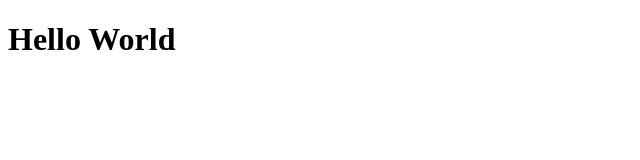
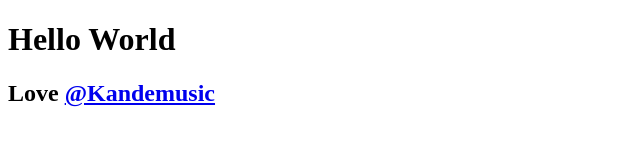
Before and after one commit to akande8901/akande.github.io, a plain HTML site: page index.html in a window 1280 px wide. Shown: the whole page, without its empty margins (0-640 px from the left). Drawn offline with Linux system fonts and the light colour scheme.

Commit message:
Update index.html

```diff
--- a/index.html
+++ b/index.html
@@ -6,6 +6,7 @@
 <body>
 
 <h1>Hello World</h1>
+<h2>Love <a href="https://www.instagram.com/kandemusic/">@Kandemusic</a></h2>
 
 </body>
 </html>
```
